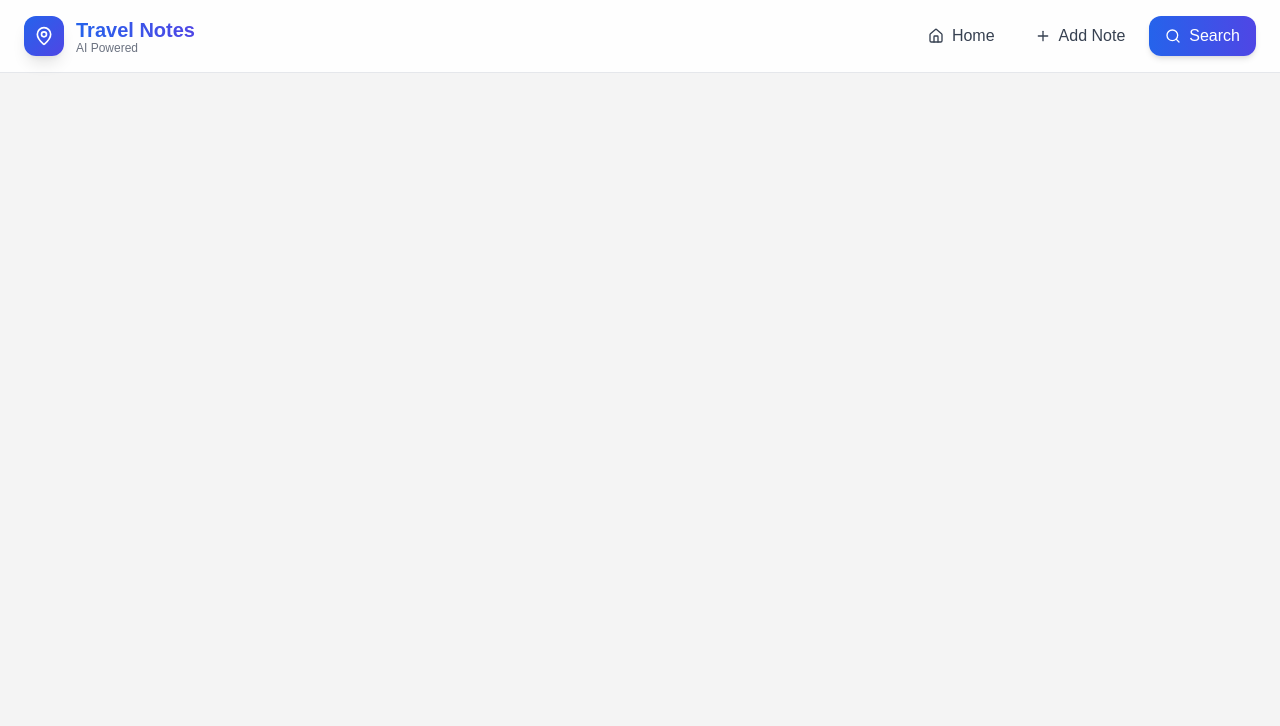
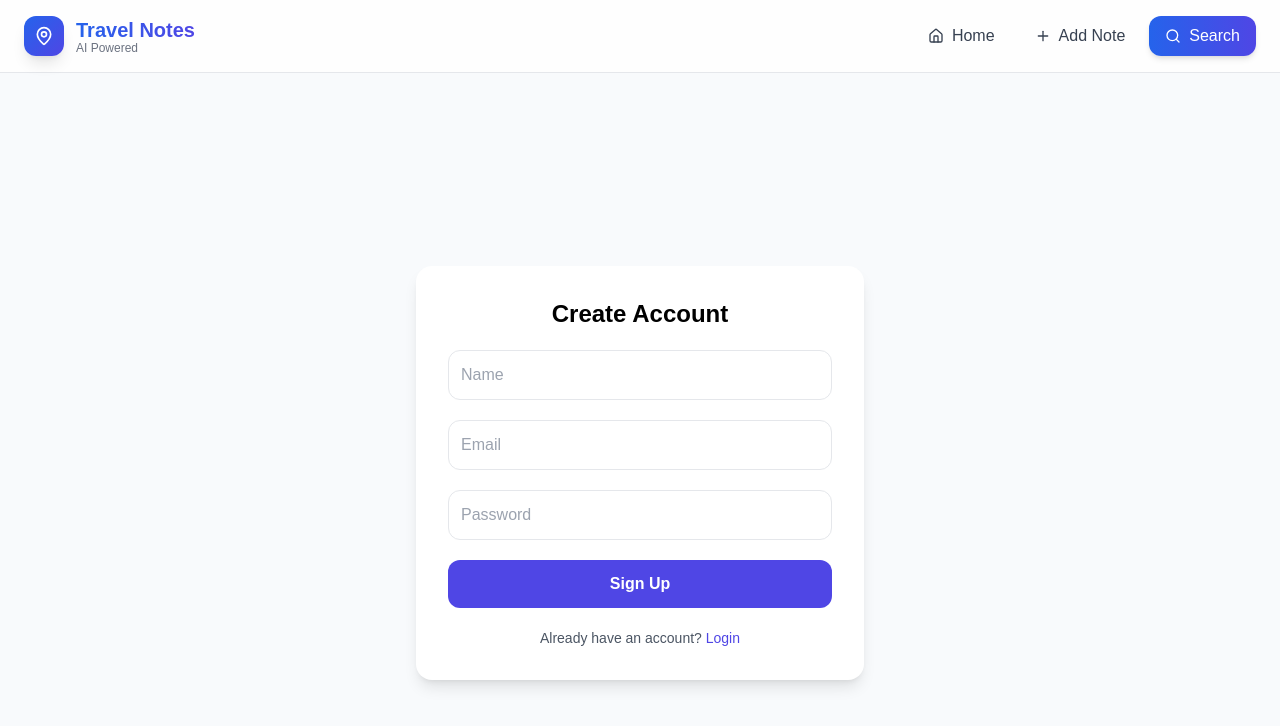
Before and after one commit to Rohit273848/travel-notes-app, a React app in the folder frontend/: page /signup in a window 1280 px wide. Shown: the top 726 px of the page. Built offline with nearby package versions, Linux system fonts and the light colour scheme; the HTML template or start-up script is replaced by a standard one.

Commit message:
Add signup page UI

```diff
--- a/frontend/src/App.jsx
+++ b/frontend/src/App.jsx
@@ -5,6 +5,7 @@ import PublicNotes from "./pages/PublicNotes";
 import Home from "./pages/Home";
 import SearchPage from "./pages/Search";
 import Login from "./pages/Login";
+import Signup from "./pages/Signup";
 
 
 function App() {
@@ -18,6 +19,8 @@ function App() {
         <Route path="/public-notes" element={<PublicNotes />} />
         <Route path="/search" element={<SearchPage />} />
         <Route path="/login" element={<Login />} />
+        <Route path="/signup" element={<Signup />} />
+
 
       </Routes>
     </>
--- /dev/null
+++ b/frontend/src/pages/Signup.jsx
@@ -0,0 +1,98 @@
+import { useState } from "react";
+import { useNavigate, Link } from "react-router-dom";
+
+const Signup = () => {
+  const [name, setName] = useState("");
+  const [email, setEmail] = useState("");
+  const [password, setPassword] = useState("");
+  const [loading, setLoading] = useState(false);
+  const navigate = useNavigate();
+
+  const handleSubmit = async (e) => {
+    e.preventDefault();
+
+    try {
+      setLoading(true);
+
+      const res = await fetch(
+        "https://travel-notes-app.onrender.com/api/auth/signup",
+        {
+          method: "POST",
+          headers: { "Content-Type": "application/json" },
+          body: JSON.stringify({ name, email, password }),
+        }
+      );
+
+      const data = await res.json();
+
+      if (!res.ok) {
+        alert(data.message || "Signup failed");
+        return;
+      }
+
+      alert("✅ Signup successful. Please login.");
+      navigate("/login");
+
+    } catch (error) {
+      console.error(error);
+      alert("❌ Signup error");
+    } finally {
+      setLoading(false);
+    }
+  };
+
+  return (
+    <div className="min-h-screen flex items-center justify-center bg-slate-50 px-4">
+      <form
+        onSubmit={handleSubmit}
+        className="bg-white p-8 rounded-2xl shadow-lg w-full max-w-md space-y-5"
+      >
+        <h2 className="text-2xl font-bold text-center">Create Account</h2>
+
+        <input
+          type="text"
+          placeholder="Name"
+          value={name}
+          onChange={(e) => setName(e.target.value)}
+          required
+          className="w-full p-3 border rounded-xl"
+        />
+
+        <input
+          type="email"
+          placeholder="Email"
+          value={email}
+          onChange={(e) => setEmail(e.target.value)}
+          required
+          className="w-full p-3 border rounded-xl"
+        />
+
+        <input
+          type="password"
+          placeholder="Password"
+          value={password}
+          onChange={(e) => setPassword(e.target.value)}
+          required
+          className="w-full p-3 border rounded-xl"
+        />
+
+        <button
+          type="submit"
+          disabled={loading}
+          className="w-full bg-indigo-600 text-white py-3 rounded-xl font-semibold"
+        >
+          {loading ? "Creating account..." : "Sign Up"}
+        </button>
+
+        <p className="text-sm text-center text-gray-600">
+          Already have an account?{" "}
+          <Link to="/login" className="text-indigo-600 font-medium">
+            Login
+          </Link>
+        </p>
+      </form>
+    </div>
+  );
+};
+
+export default Signup;
```
